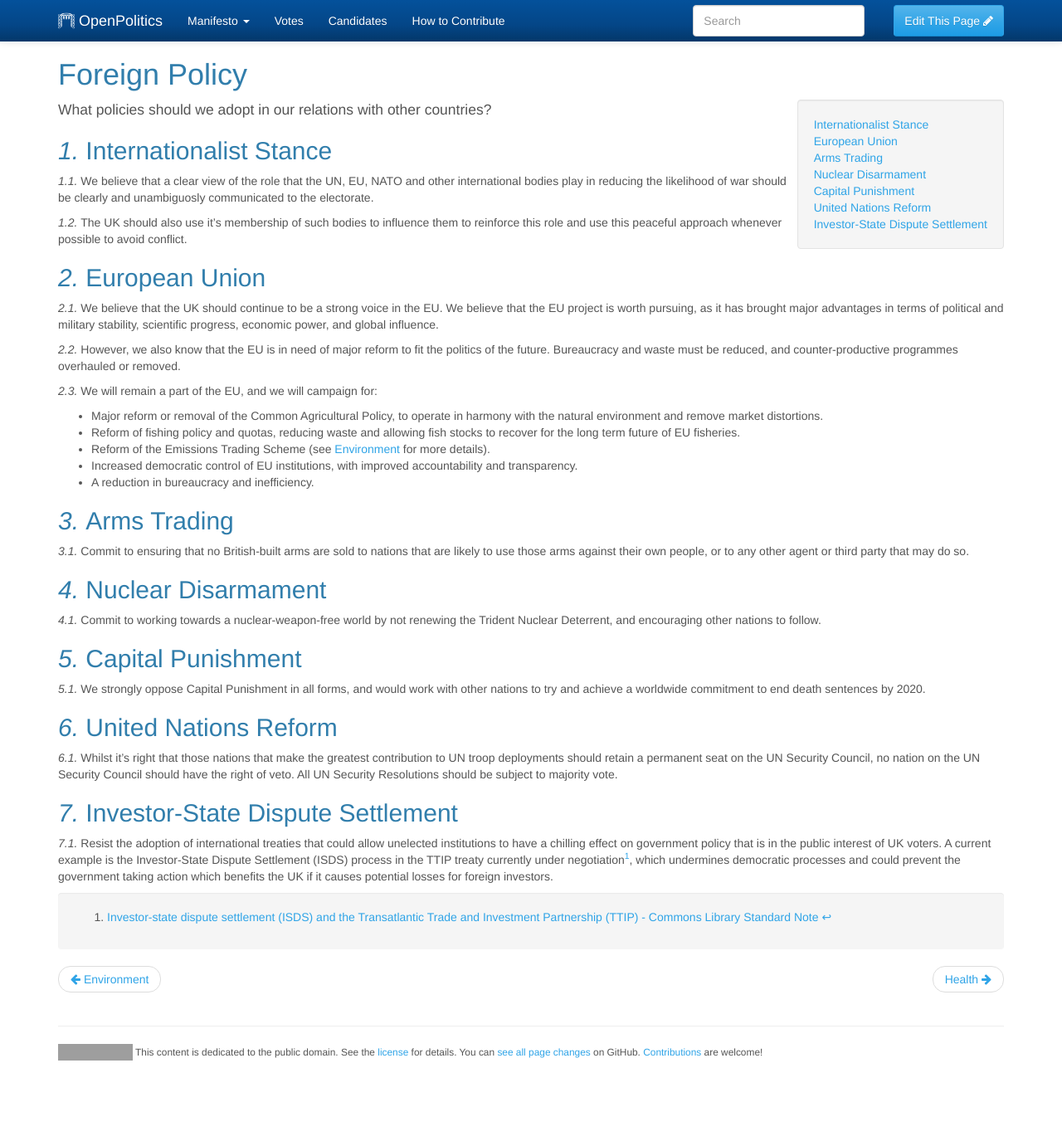
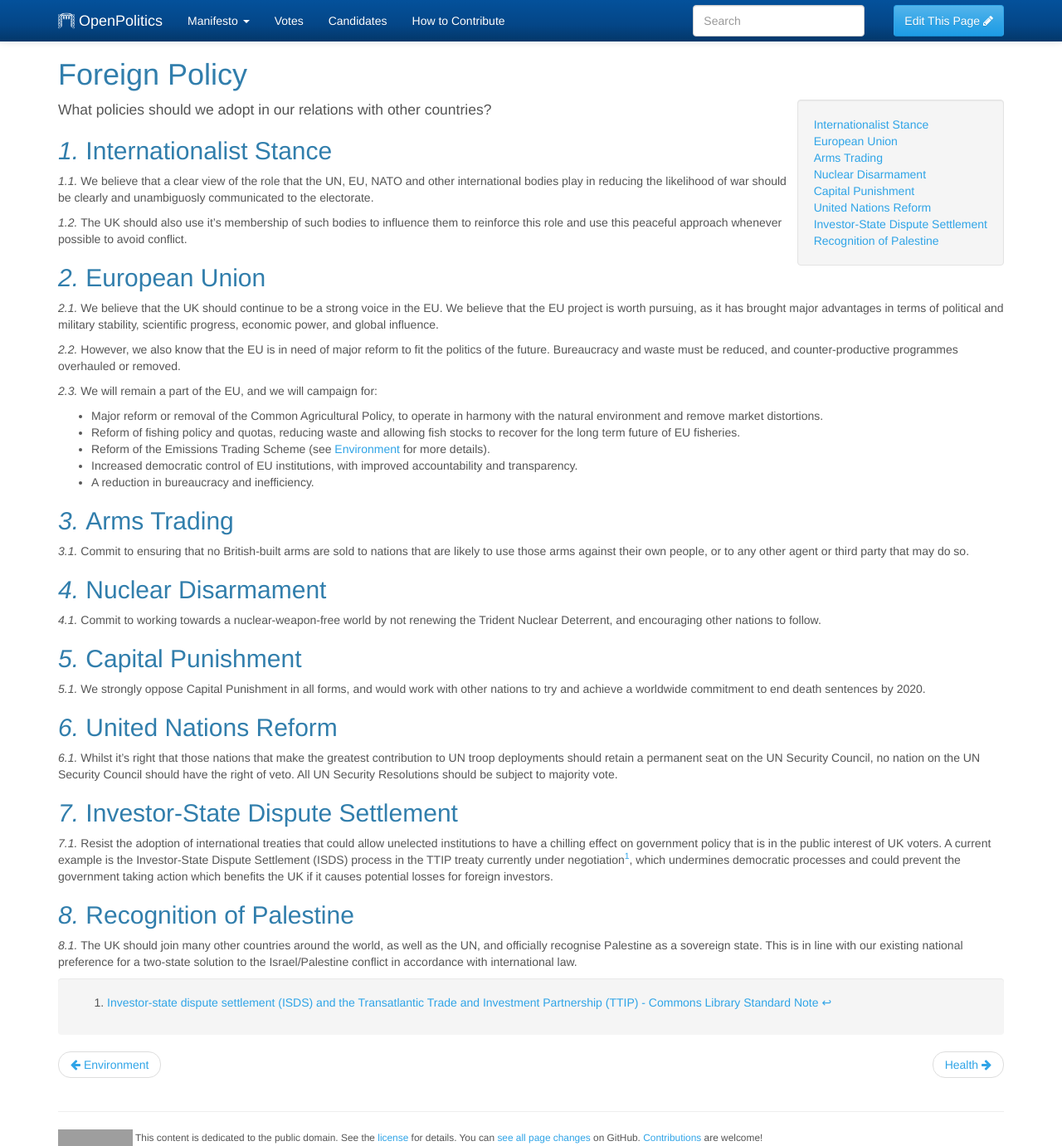
Before and after one commit to openpolitics/manifesto, a Jekyll site: the page built from manifesto/foreign_policy.md, in a window 1280 px wide and 1381 px high. Shown: the whole window at 83% size. Built offline with Jekyll 4.4.1, drawn with Linux system fonts in a browser that asks for light colours; grey boxes are pictures that could not be loaded.

Commit message:
recognise palestine

```diff
--- a/manifesto/foreign_policy.md
+++ b/manifesto/foreign_policy.md
@@ -48,4 +48,8 @@ Whilst it's right that those nations that make the greatest contribution to UN t
 
 Resist the adoption of international treaties that could allow unelected institutions to have a chilling effect on government policy that is in the public interest of UK voters. A current example is the Investor-State Dispute Settlement (ISDS) process in the TTIP treaty currently under negotiation[^1], which undermines democratic processes and could prevent the government taking action which benefits the UK if it causes potential losses for foreign investors.
 
+## Recognition of Palestine
+
+The UK should join many other countries around the world, as well as the UN, and officially recognise Palestine as a sovereign state. This is in line with our existing national preference for a two-state solution to the Israel/Palestine conflict in accordance with international law.
+
 [^1]: [Investor-state dispute settlement (ISDS) and the Transatlantic Trade and Investment Partnership (TTIP) - Commons Library Standard Note](http://www.parliament.uk/business/publications/research/briefing-papers/SN06777/investorstate-dispute-settlement-isds-and-the-transatlantic-trade-and-investment-partnership-ttip)
```
